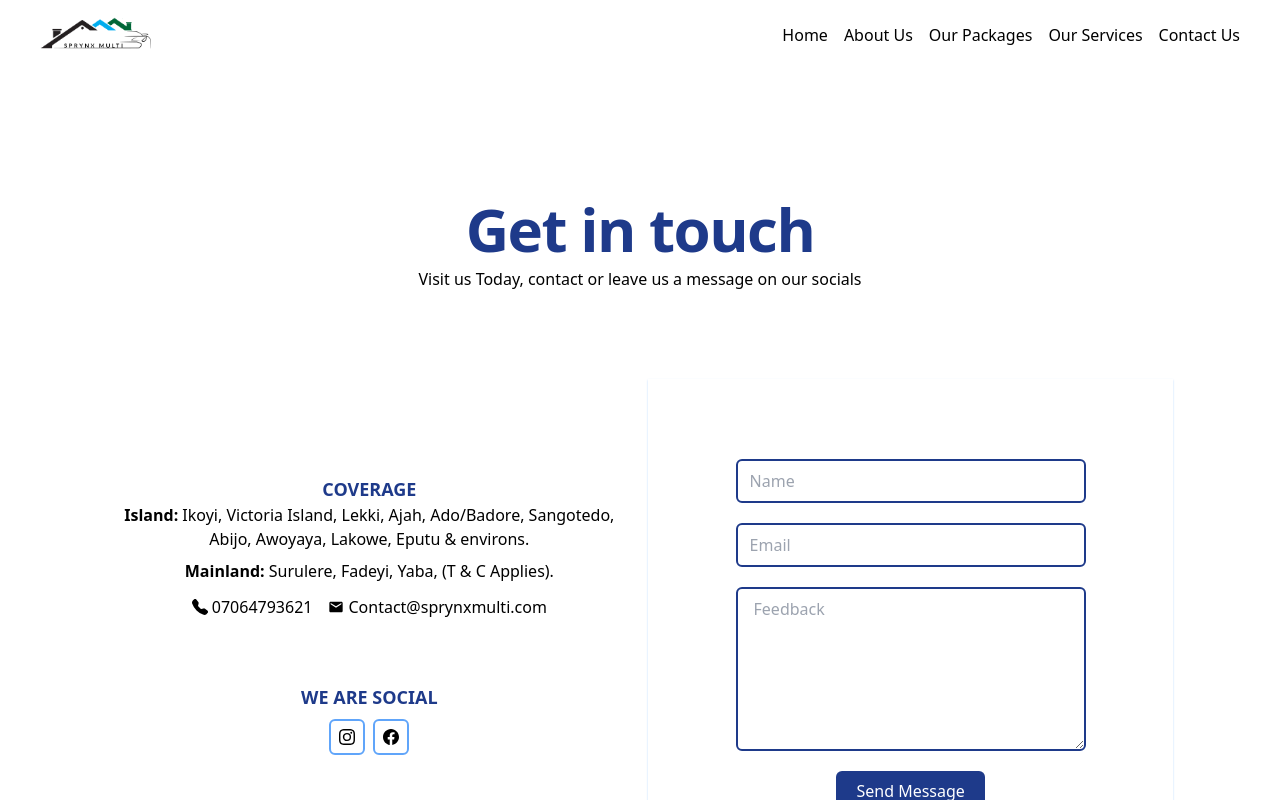
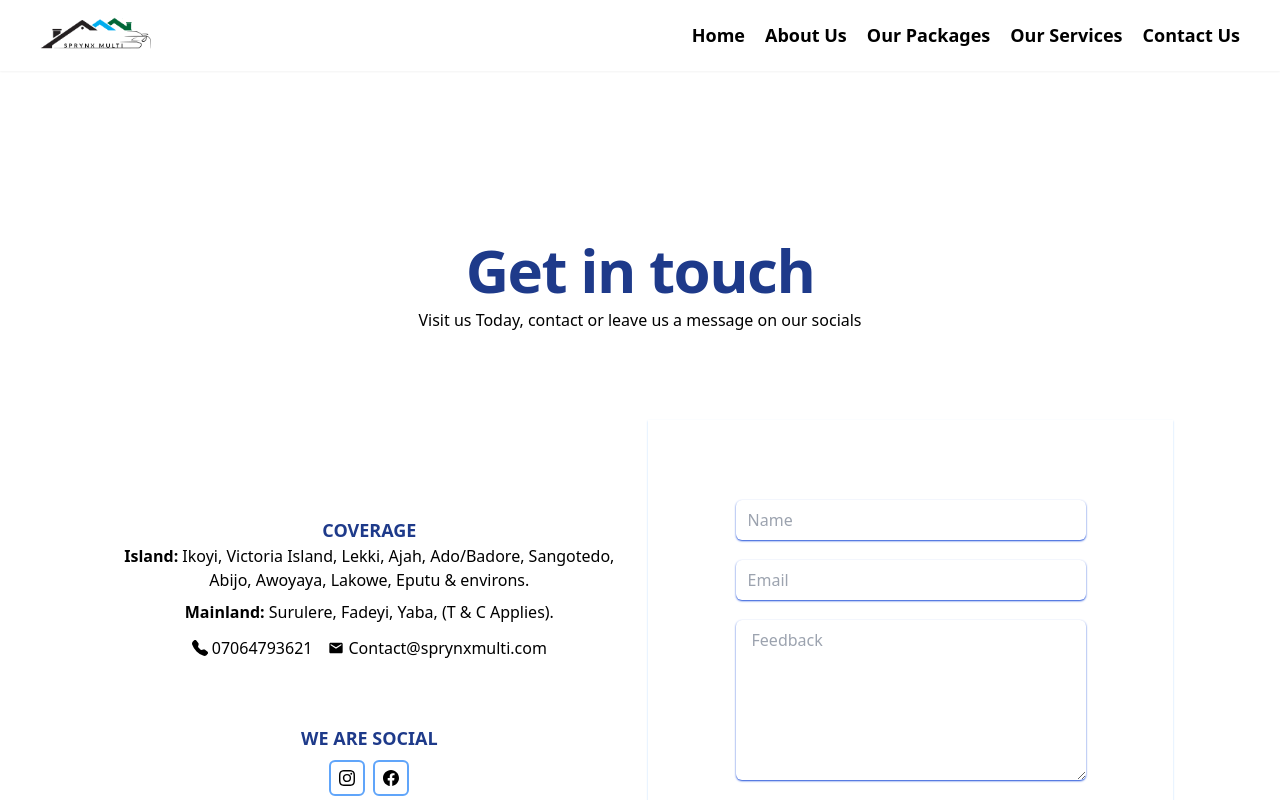
Before and after one commit to Katalyst33/sprynx, a React (Vite) app: page /contact-us in a window 1280 px wide. Shown: the top 800 px of the page. Built offline with nearby package versions, Linux system fonts and the light colour scheme.

Commit message:
Responsive Navbar added

```diff
--- a/src/layouts/HeaderLayout.tsx
+++ b/src/layouts/HeaderLayout.tsx
@@ -1,22 +1,37 @@
+import React from "react"
 import companyLogo from "../assets/sprynx-logo.png";
 import { Link, NavLink } from "react-router-dom";
+import {GiHamburgerMenu} from "react-icons/gi"
+import {GrClose} from "react-icons/gr"
+import NavMobile from "./NavMobile"
 
 function HeaderLayout() {
+  var [toggle, setToggle] = React.useState(false)
+  function handleClick (){
+    return setToggle(!toggle)
+  }
+  function closeMenu(){
+    setToggle(false)
+  }
   return (
-    <>
-      <div className="flex justify-between items-center px-10">
+    <div className="mb-20">
+      <div className="flex justify-between items-center px-10 fixed top-0 bg-white shadow-sm w-full">
         <div>
           <img className="w-28" src={companyLogo} />
         </div>
-        <ul className="flex gap-x-4">
-          <NavLink to="/">Home</NavLink>
-          <Link to="/about">About Us</Link>
-          <NavLink to="/all-packages">Our Packages</NavLink>
-          <NavLink to="/services">Our Services</NavLink>
-          <NavLink to="/contact-us">Contact Us</NavLink>
-        </ul>
+        <div>
+          {toggle === false ? <GiHamburgerMenu className="text-xl lg:hidden cursor-pointer" onClick={handleClick}/> : <GrClose onClick={handleClick} className="text-xl lg:hidden cursor-pointer"/>}
+          <ul className="lg:flex gap-x-5 hidden">
+            <NavLink to="/" className="font-semibold hover:text-blue-800 hover:font-semibold text-lg hover:tracking-wide">Home</NavLink>
+            <Link to="/about" className="font-semibold hover:text-blue-800 hover:font-semibold text-lg hover:tracking-wide">About Us</Link>
+            <NavLink to="/all-packages" className="font-semibold hover:text-blue-800 hover:font-semibold text-lg hover:tracking-wide">Our Packages</NavLink>
+            <NavLink to="/services" className=" font-semibold hover:text-blue-800 hover:font-semibold text-lg hover:tracking-wide">Our Services</NavLink>
+            <NavLink to="/contact-us" className=" font-semibold hover:text-blue-800 hover:font-semibold text-lg hover:tracking-wide">Contact Us</NavLink>
+          </ul>
+          {toggle && <NavMobile isOpen={true} closeMenu={closeMenu}/>}
+        </div>
       </div>
-    </>
+    </div>
   );
 }
 
--- /dev/null
+++ b/src/layouts/NavMobile.tsx
@@ -0,0 +1,19 @@
+import React from 'react'
+import {Link, NavLink} from "react-router-dom"
+
+const NavMobile = (props:any) => {
+  return (
+    <div className=''>
+        <ul className="lg:hidden gap-y-4 flex flex-col bg-white w-9/12 fixed pt-20 top-0 h-full left-0">
+            <NavLink to="/" onClick={()=> props.isOpen && props.closeMenu()} className="hover:text-blue-800 hover:font-semibold text-lg hover:tracking-wide">Home</NavLink>
+            <Link to="/about" onClick={()=> props.isOpen && props.closeMenu()} className="hover:text-blue-800 hover:font-semibold text-lg hover:tracking-wide">About Us</Link>
+            <NavLink to="/all-packages" onClick={()=> props.isOpen && props.closeMenu()} className="hover:text-blue-800 hover:font-semibold text-lg hover:tracking-wide">Our Packages</NavLink>
+            <NavLink to="/services" onClick={()=> props.isOpen && props.closeMenu()} className=" hover:text-blue-800 hover:font-semibold text-lg hover:tracking-wide">Our Services</NavLink>
+            <NavLink to="/contact-us" onClick={()=> props.isOpen && props.closeMenu()} className=" hover:text-blue-800 hover:font-semibold text-lg hover:tracking-wide">Contact Us</NavLink>
+        </ul>
+        <div className='bg-black fixed top-0 right-0 h-full w-full -z-10 opacity-50' onClick={()=>props.closeMenu()}></div>
+    </div>
+  )
+}
+
+export default NavMobile
--- a/src/pages/ContactPage.tsx
+++ b/src/pages/ContactPage.tsx
@@ -8,9 +8,9 @@ import {BsFacebook} from "react-icons/bs"
 
 const ContactPage = () => {
     return (
-      <div className=" ">
+      <div className="mt-60">
         <div>
-          <h1 className="mt-32 text-4xl font-bold tracking-tight text-blue-900 sm:text-5xl lg:text-6xl">Get in touch</h1>
+          <h1 className="text-4xl font-bold tracking-tight text-blue-900 sm:text-5xl lg:text-6xl">Get in touch</h1>
           <p className="mt-2">Visit us Today, contact or leave us a message on our socials</p>
         </div>
         <div className="my-16 lg:flex lg:gap-4 w-5/6 mx-auto">
@@ -29,9 +29,9 @@ const ContactPage = () => {
             </div>
           </div>
           <div className="mt-6 mb-8 lg:w-4/6 shadow-sm shadow-blue-200 flex flex-col items-center gap-5 py-20">
-            <input placeholder="Name" className="px-3 py-2 border-2 border-blue-900 rounded-md w-4/6"/>
-            <input placeholder="Email" className="px-3 py-2 border-2 border-blue-900 rounded-md w-4/6"/>
-            <textarea className="px-4 py-2 border-2 border-blue-900 rounded-md w-4/6" placeholder="Feedback" rows={6}/>
+            <input placeholder="Name" className="px-3 py-2 shadow-sm shadow-blue-700 focus:ring-2 rounded-md w-4/6"/>
+            <input placeholder="Email" className="px-3 py-2 shadow-sm shadow-blue-700 focus:ring-2 rounded-md w-4/6"/>
+            <textarea className="px-4 py-2 shadow-sm shadow-blue-700 focus:ring-2 rounded-md w-4/6" placeholder="Feedback" rows={6}/>
             <button className="pointer hover:bg-blue-600 bg-blue-900 rounded-md px-5 py-2 text-white">Send Message</button>
           </div>
         </div>
--- a/src/pages/auth/LoginPage.tsx
+++ b/src/pages/auth/LoginPage.tsx
@@ -1,4 +1,4 @@
-
+import {Link} from "react-router-dom"
 const LoginPage = () => {
   return (
     <div className="bg-blue-100 w-4/6 mx-auto mt-24 shadow-sm rounded-lg">
```
